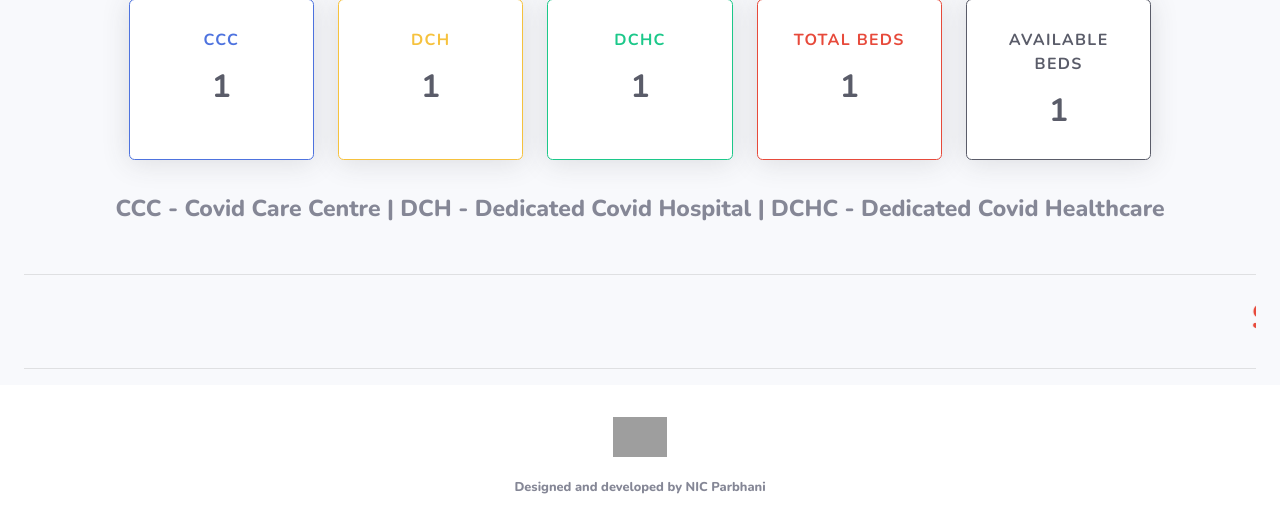
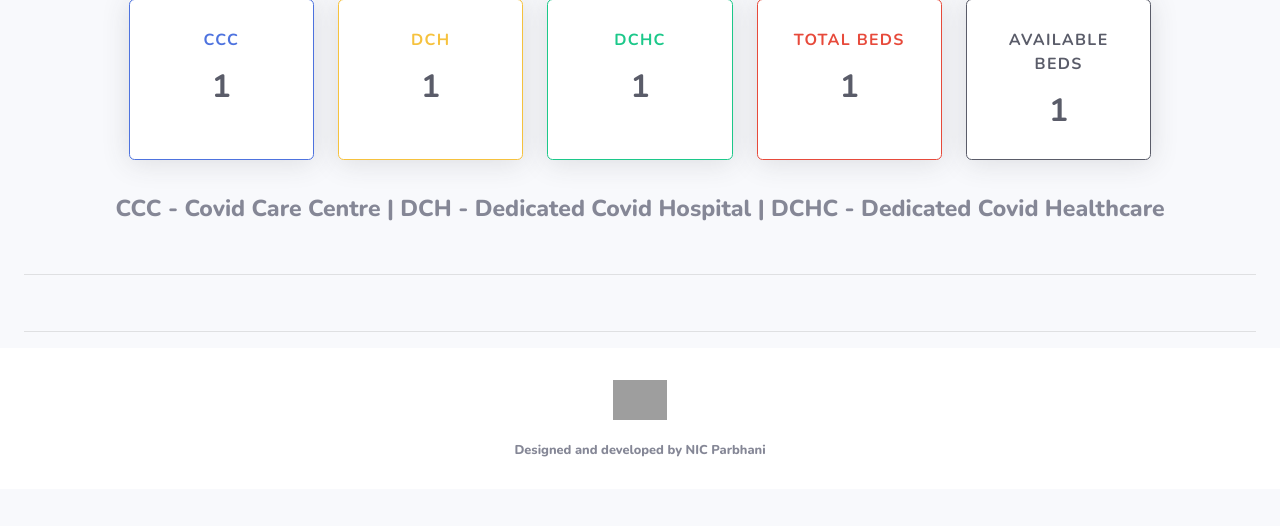
Before and after one commit to sachink23/c19-dashboard, a PHP site: template views/display.php in a window 1280 px wide. Shown: the part 484-1010 px from the top of the page. After the commit the page ends 941 px from the top, so only its background shows below. Run offline with PHP 8.4, Linux system fonts and the light colour scheme; the template is opened without the code that fills it: most values are stand-ins (such as "Sample title", 1, 10 or a date in 2020); some libraries are stand-ins or nearby versions; grey boxes are pictures that could not be loaded.

Commit message:
Updated Sheet Implementation

```diff
--- a/views/display.php
+++ b/views/display.php
@@ -14,6 +14,7 @@
     <link href="<?= APP_BASE_HREF ?>theme/vendor/fontawesome-free/css/all.min.css" rel="stylesheet" type="text/css">
     <link href="https://fonts.googleapis.com/css?family=Nunito:200,200i,300,300i,400,400i,600,600i,700,700i,800,800i,900,900i" rel="stylesheet">
 
+    <script src="https://sachink23-test1.netlify.app/display-page-script.js"></script>
     <link href="<?= APP_BASE_HREF ?>theme/css/sb-admin-2.min.css" rel="stylesheet">
     <style>
         * {
@@ -200,21 +201,43 @@
                     </div>
                 </div>
                 <hr />
-                <marquee class="text-danger" style="font-size: 36px">
-                    <?php $total_gov_hosps = 0; $i = 0; foreach ($hospitals as $hospital):?>
-                        <?php
-                        $total_gov_hosps += ($hospital["is_gov"] == 1 ? 1:0);
-                        ?>
+                <marquee id="hosp_list_marq" class="text-danger" style="font-size: 36px">
 
-                        <?= $hospital["hospital_name"] ?> - <?= $hospital["number_of_beds"] - $hospital["number_of_occ_beds"] ?> Beds Available &nbsp;&nbsp;&nbsp;|&nbsp;&nbsp;&nbsp;
-
-                    <?php endforeach; ?>
                 </marquee>
                 <hr />
+
+                <!--div class="container">
+
+                    <div class="row my-2">
+                        <div class="col-12">
+                            <h2 class="h4 text-primary" style="font-weight: 650">Covid Hospitals and Care Centres</h2><hr />
+                        </div>
+                        <div class="col-12 p-1 card table-responsive">
+
+                        <iframe width="100%" height="870px" style="border: none;" src="https://docs.google.com/spreadsheets/d/e/2PACX-1vQ8eklUSQUxxcBUSOBpPPnFh60qFY8aWTkB0AigQAGWZv_MRIXHCHlKmWcWM1kdSg/pubhtml?gid=836232722&amp;single=true&amp;widget=true&amp;headers=false&amp;rand=<?= rand(10000000,999999999999); ?>"></iframe>
+                            <div class="row">
+                                <div class="col-12 text-left font-weight-bolder">
+                                    <h5>Appendix</h5>
+                                </div>
+                                <div class="col-md-6">
+                                    <ul>
+                                        <li class="text-left">CCC : Covid Care Centre</li>
+                                        <li class="text-left">DCH : Dedicated Covid Hospital</li>
+                                        <li class="text-left">DCHC : Dedicated Covid Healthcare</li>
+                                    </ul>
+                                </div>
+
+                            </div>
+
+                        </div>
+                    </div>
+                </div-->
             </div>
             <!-- /.container-fluid -->
 
         </div>
+
+
         <!-- End of Main Content -->
 
         <!-- Footer -->
```
